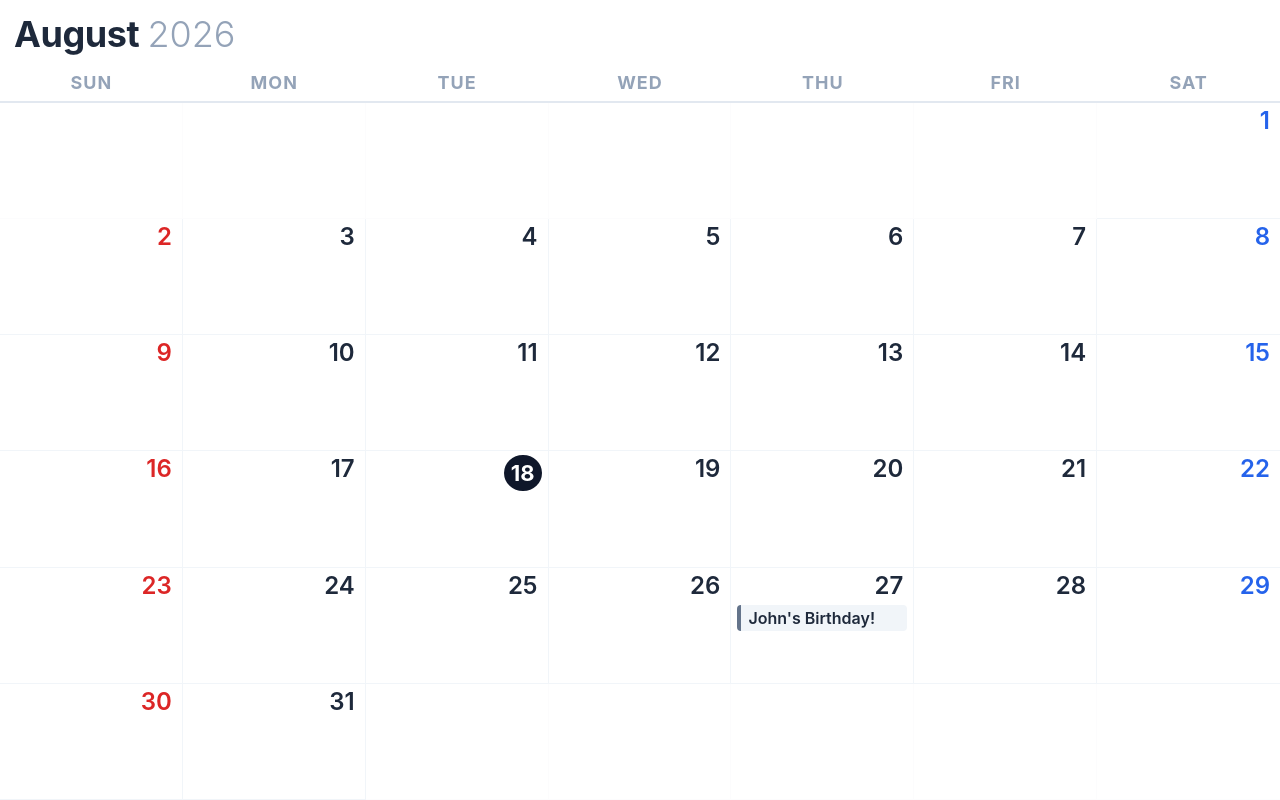
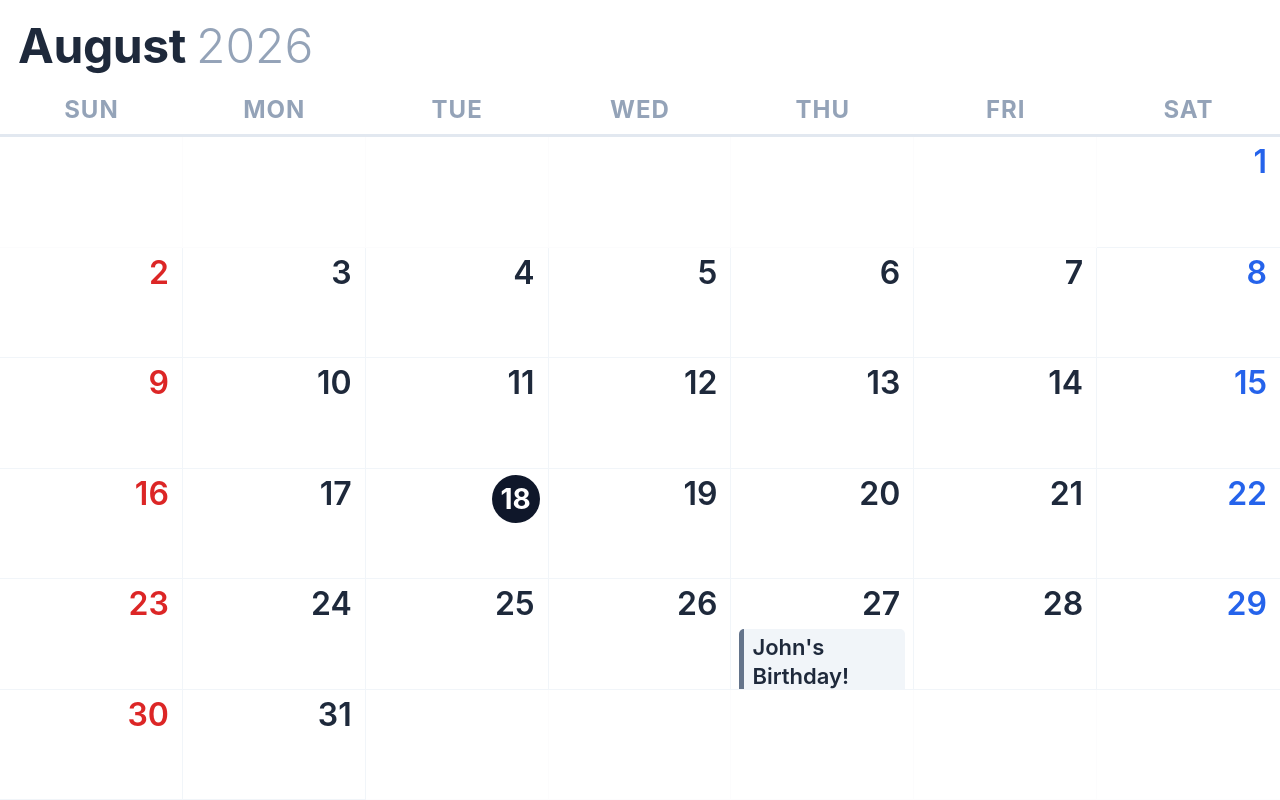
Before and after one commit to iamflying29-sketch/dakboard-calendar, a plain HTML site: page docs/day.html in a window 1280 px wide. Drawn offline with Linux system fonts and the light colour scheme.

Commit message:
Increase calendar text size again: 48px header, 32px dates, 22px events

```diff
--- a/docs/day.html
+++ b/docs/day.html
@@ -8,21 +8,21 @@ html,body{width:100%;height:100%;background:transparent;
 font-family:-apple-system,BlinkMacSystemFont,"SF Pro Display","Segoe UI",Roboto,Helvetica,Arial,sans-serif;
 -webkit-font-smoothing:antialiased;overflow:hidden}
 .w{width:100%;height:100%;display:flex;flex-direction:column}
-.h{display:flex;align-items:baseline;padding:12px 14px 8px;gap:8px;flex-shrink:0}
-.h b{font-size:36px;font-weight:700;color:#1e293b;letter-spacing:-.4px}
-.h span{font-size:36px;font-weight:300;color:#94a3b8}
-.dr{display:grid;grid-template-columns:repeat(7,1fr);flex-shrink:0;border-bottom:2px solid #e2e8f0}
-.d{font-size:18px;font-weight:700;color:#94a3b8;text-transform:uppercase;letter-spacing:1px;text-align:center;padding:8px 0}
+.h{display:flex;align-items:baseline;padding:16px 18px 10px;gap:10px;flex-shrink:0}
+.h b{font-size:48px;font-weight:700;color:#1e293b;letter-spacing:-.4px}
+.h span{font-size:48px;font-weight:300;color:#94a3b8}
+.dr{display:grid;grid-template-columns:repeat(7,1fr);flex-shrink:0;border-bottom:3px solid #e2e8f0}
+.d{font-size:24px;font-weight:700;color:#94a3b8;text-transform:uppercase;letter-spacing:1px;text-align:center;padding:10px 0}
 .g{flex:1;min-height:0;display:grid;grid-template-columns:repeat(7,1fr);grid-template-rows:repeat(6,1fr)}
-.c{padding:4px 6px 2px;border-right:1px solid #f1f5f9;border-bottom:1px solid #f1f5f9;overflow:hidden;min-height:0}
+.c{padding:6px 8px 4px;border-right:1px solid #f1f5f9;border-bottom:1px solid #f1f5f9;overflow:hidden;min-height:0}
 .c:nth-child(7n){border-right:none}
 .c.e{opacity:.2}
-.n{display:block;font-size:24px;font-weight:600;color:#1e293b;text-align:right;line-height:1;padding:2px 4px 4px 0}
-.nt{display:inline-flex;align-items:center;justify-content:center;min-width:36px;height:36px;border-radius:50%;
-background:#0f172a;color:#ffffff!important;font-weight:700;font-size:22px;float:right;padding:0 7px}
-.ev{font-size:16px;font-weight:600;color:#1e293b;background:#f1f5f9;border-left:4px solid #64748b;
-border-radius:4px;padding:3px 7px;margin-top:3px;white-space:normal;word-break:break-word;overflow:hidden;line-height:1.3}
-.em{font-size:14px;font-weight:700;color:#3b82f6;padding:2px 6px;margin-top:2px}
+.n{display:block;font-size:32px;font-weight:600;color:#1e293b;text-align:right;line-height:1;padding:3px 5px 5px 0}
+.nt{display:inline-flex;align-items:center;justify-content:center;min-width:48px;height:48px;border-radius:50%;
+background:#0f172a;color:#ffffff!important;font-weight:700;font-size:28px;float:right;padding:0 8px}
+.ev{font-size:22px;font-weight:600;color:#1e293b;background:#f1f5f9;border-left:5px solid #64748b;
+border-radius:5px;padding:4px 8px;margin-top:4px;white-space:normal;word-break:break-word;overflow:hidden;line-height:1.3}
+.em{font-size:18px;font-weight:700;color:#3b82f6;padding:2px 6px;margin-top:2px}
 .su .n{color:#dc2626}.sa .n{color:#2563eb}.e .n{color:#94a3b8}.nt{color:#ffffff!important}
 </style></head><body>
 <div class="w">
```
Also changed, not shown: docs/night.html (+12 -12 lines), 1 other file.
